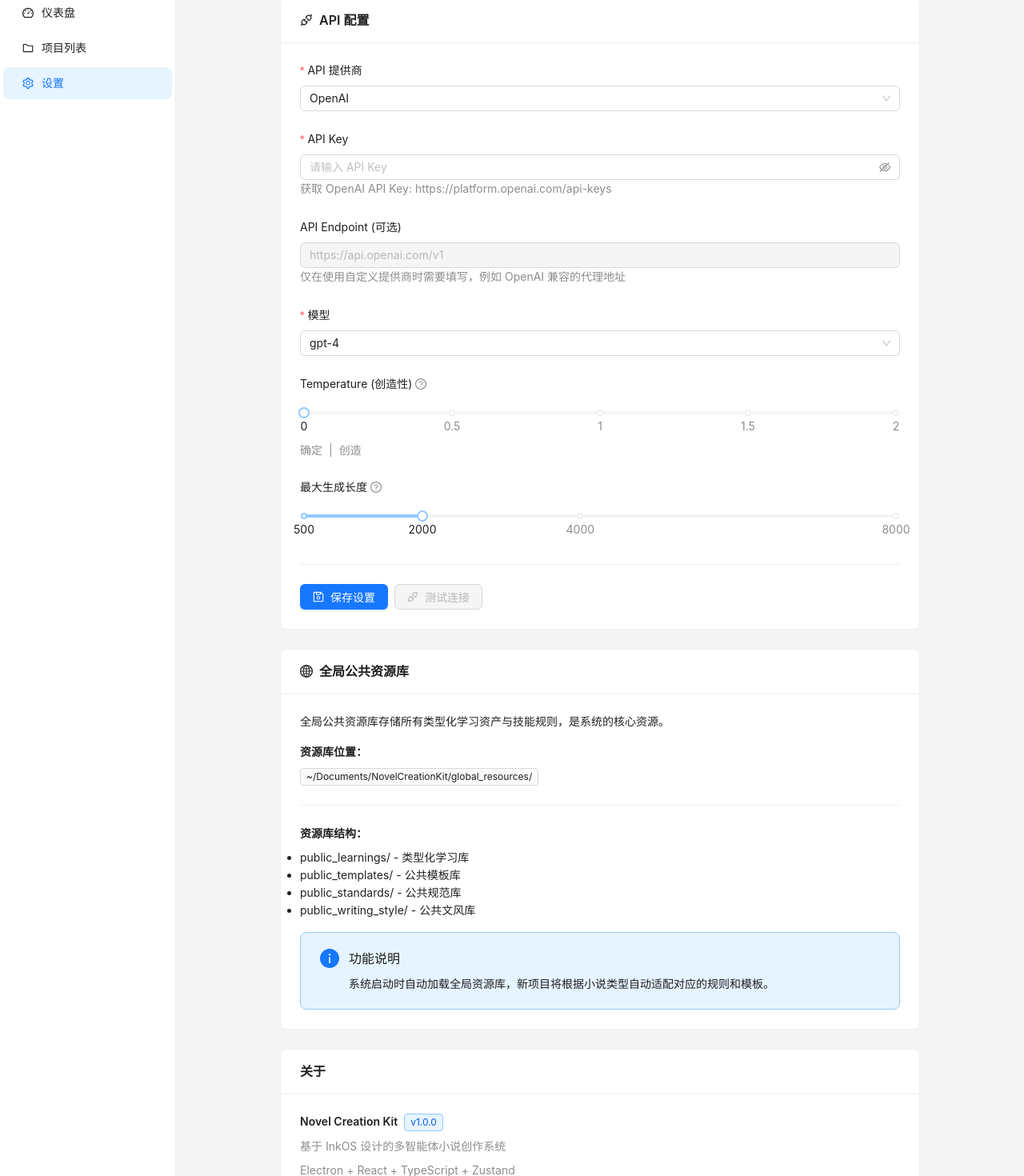
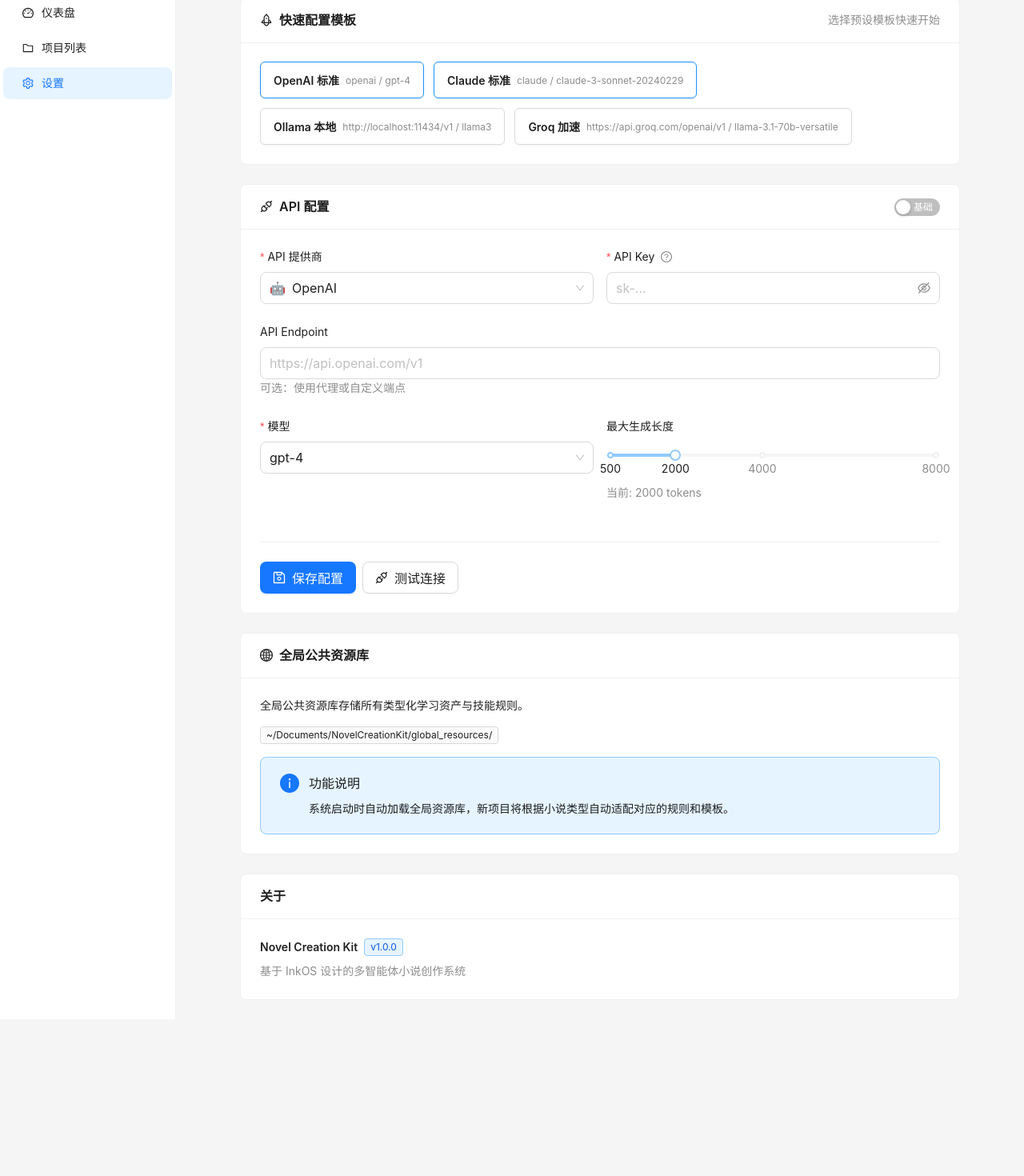
Before and after one commit to jiang237832960/novel-creation-kit-desktop, a React (Vite) app: page /#/settings in a window 1280 px wide. Shown: the part 80-1550 px from the top of the page at 80% size. After the commit the page ends 1354 px from the top, so only its background shows below. Built offline with nearby package versions, Linux system fonts and the light colour scheme.

Commit message:
refactor: 优化自定义模型API配置界面
- 添加快速配置模板（OpenAI/Claude/Ollama/Groq）
- 自定义API时支持自由输入模型名称
- 添加基础/高级模式切换
- 优化表单布局和视觉反馈
- 改进错误提示和帮助信息

```diff
--- a/src/pages/Settings.tsx
+++ b/src/pages/Settings.tsx
@@ -1,18 +1,35 @@
 import React from 'react';
-import { Card, Form, Input, Select, Slider, Switch, Button, Typography, Space, Divider, Tag, message, Alert } from 'antd';
-import { SaveOutlined, ApiOutlined, GlobalOutlined, InfoCircleOutlined, CheckCircleOutlined } from '@ant-design/icons';
+import { Card, Form, Input, Select, Slider, Button, Typography, Space, Divider, Tag, message, Alert, Collapse, InputNumber, Switch, Tooltip } from 'antd';
+import { SaveOutlined, ApiOutlined, GlobalOutlined, CheckCircleOutlined, CloseCircleOutlined, QuestionCircleOutlined, RocketOutlined } from '@ant-design/icons';
 import { useSettingsStore } from '../stores';
 import { llmService } from '../services/llm';
 import type { LLMConfig } from '../types';
 
 const { Title, Text, Paragraph } = Typography;
 const { Option } = Select;
+const { Panel } = Collapse;
+
+const PROVIDERS = [
+  { value: 'openai', label: 'OpenAI', icon: '🤖', models: ['gpt-4', 'gpt-4-turbo', 'gpt-4o', 'gpt-3.5-turbo', 'gpt-3.5-turbo-16k'] },
+  { value: 'claude', label: 'Claude (Anthropic)', icon: '🧠', models: ['claude-3-opus-20240229', 'claude-3-sonnet-20240229', 'claude-3-5-sonnet-20241022', 'claude-2.1'] },
+  { value: 'custom', label: '自定义 API', icon: '⚙️', models: [] },
+];
+
+const PRESET_TEMPLATES = [
+  { name: 'OpenAI 标准', provider: 'openai', endpoint: '', model: 'gpt-4', temperature: 0.7, maxTokens: 2000 },
+  { name: 'Claude 标准', provider: 'claude', endpoint: '', model: 'claude-3-sonnet-20240229', temperature: 0.7, maxTokens: 2000 },
+  { name: 'Ollama 本地', provider: 'custom', endpoint: 'http://localhost:11434/v1', model: 'llama3', temperature: 0.7, maxTokens: 2000 },
+  { name: 'Groq 加速', provider: 'custom', endpoint: 'https://api.groq.com/openai/v1', model: 'llama-3.1-70b-versatile', temperature: 0.7, maxTokens: 2000 },
+];
 
 const Settings: React.FC = () => {
   const { llmConfig, setLlmConfig } = useSettingsStore();
   const [form] = Form.useForm();
   const [saving, setSaving] = React.useState(false);
   const [testStatus, setTestStatus] = React.useState<'idle' | 'testing' | 'success' | 'failed'>('idle');
+  const [showAdvanced, setShowAdvanced] = React.useState(false);
+
+  const currentProvider = PROVIDERS.find(p => p.value === llmConfig.provider) || PROVIDERS[0];
 
   const handleSave = async () => {
     try {
@@ -20,7 +37,7 @@ const Settings: React.FC = () => {
       const values = await form.validateFields();
       setLlmConfig(values);
       llmService.setConfig(values);
-      message.success('设置保存成功');
+      message.success('设置已保存');
     } catch (error) {
       console.error('保存失败:', error);
     } finally {
@@ -36,12 +53,12 @@ const Settings: React.FC = () => {
       llmService.setConfig(tempConfig);
 
       const response = await llmService.sendMessage([
-        { role: 'user', content: 'Hello, please respond with just "OK" to test the connection.' }
+        { role: 'user', content: 'Hi' }
       ]);
 
       if (response.success) {
         setTestStatus('success');
-        message.success('API 连接测试成功');
+        message.success('API 连接成功！');
       } else {
         setTestStatus('failed');
         message.error(`连接失败: ${response.error}`);
@@ -52,14 +69,59 @@ const Settings: React.FC = () => {
     }
   };
 
-  const availableModels = llmService.getAvailableModels();
-  const isConfigured = llmConfig.apiKey && llmConfig.apiKey.length > 0;
+  const handleProviderChange = (value: string) => {
+    const provider = PROVIDERS.find(p => p.value === value);
+    if (provider && provider.models.length > 0) {
+      form.setFieldsValue({ model: provider.models[0] });
+    }
+    setTestStatus('idle');
+  };
+
+  const handleTemplateSelect = (template: typeof PRESET_TEMPLATES[0]) => {
+    form.setFieldsValue(template);
+    setLlmConfig(template);
+    llmService.setConfig(template);
+    message.success(`已加载模板: ${template.name}`);
+  };
+
+  const isCustomProvider = llmConfig.provider === 'custom';
 
   return (
-    <div style={{ maxWidth: 800, margin: '0 auto' }}>
+    <div style={{ maxWidth: 900, margin: '0 auto' }}>
       <Title level={2}>设置</Title>
 
       <Space direction="vertical" style={{ width: '100%' }} size="large">
+
+        <Card
+          title={
+            <Space>
+              <RocketOutlined />
+              <span>快速配置模板</span>
+            </Space>
+          }
+          extra={<Text type="secondary">选择预设模板快速开始</Text>}
+        >
+          <div style={{ display: 'flex', gap: 12, flexWrap: 'wrap' }}>
+            {PRESET_TEMPLATES.map((template) => (
+              <Button
+                key={template.name}
+                onClick={() => handleTemplateSelect(template)}
+                style={{
+                  height: 'auto',
+                  padding: '12px 16px',
+                  textAlign: 'left',
+                  borderColor: llmConfig.endpoint === template.endpoint ? '#1890ff' : undefined,
+                }}
+              >
+                <div style={{ fontWeight: 600 }}>{template.name}</div>
+                <div style={{ fontSize: 12, color: '#8c8c8c' }}>
+                  {template.provider === 'custom' ? template.endpoint : template.provider} / {template.model}
+                </div>
+              </Button>
+            ))}
+          </div>
+        </Card>
+
         <Card
           title={
             <Space>
@@ -67,132 +129,199 @@ const Settings: React.FC = () => {
               <span>API 配置</span>
             </Space>
           }
+          extra={
+            <Switch checked={showAdvanced} onChange={setShowAdvanced} checkedChildren="高级" unCheckedChildren="基础" />
+          }
         >
           <Form
             form={form}
             layout="vertical"
             initialValues={llmConfig}
           >
+            <div style={{ display: 'grid', gridTemplateColumns: '1fr 1fr', gap: 16 }}>
               <Form.Item
                 name="provider"
                 label="API 提供商"
-              rules={[{ required: true, message: '请选择 API 提供商' }]}
+                rules={[{ required: true, message: '请选择提供商' }]}
               >
                 <Select
-                placeholder="请选择"
-                onChange={() => setTestStatus('idle')}
+                  placeholder="选择 API 提供商"
+                  onChange={handleProviderChange}
+                  size="large"
                 >
-                <Option value="openai">OpenAI</Option>
-                <Option value="claude">Claude (Anthropic)</Option>
-                <Option value="custom">自定义</Option>
+                  {PROVIDERS.map((p) => (
+                    <Option key={p.value} value={p.value}>
+                      <Space>
+                        <span>{p.icon}</span>
+                        <span>{p.label}</span>
+                      </Space>
+                    </Option>
+                  ))}
                 </Select>
               </Form.Item>
 
               <Form.Item
                 name="apiKey"
-              label="API Key"
+                label={
+                  <Space>
+                    API Key
+                    <Tooltip title="在对应平台的控制台获取 API Key">
+                      <QuestionCircleOutlined style={{ color: '#8c8c8c' }} />
+                    </Tooltip>
+                  </Space>
+                }
                 rules={[{ required: true, message: '请输入 API Key' }]}
-              extra={
-                <Text type="secondary">
-                  {llmConfig.provider === 'openai' && '获取 OpenAI API Key: https://platform.openai.com/api-keys'}
-                  {llmConfig.provider === 'claude' && '获取 Claude API Key: https://console.anthropic.com/settings/keys'}
-                  {llmConfig.provider === 'custom' && '请输入您的自定义 API 服务密钥'}
-                </Text>
-              }
               >
                 <Input.Password
-                placeholder="请输入 API Key"
+                  placeholder="sk-..."
+                  size="large"
                   onChange={() => setTestStatus('idle')}
                 />
               </Form.Item>
+            </div>
 
             <Form.Item
               name="endpoint"
-              label="API Endpoint (可选)"
-              extra="仅在使用自定义提供商时需要填写，例如 OpenAI 兼容的代理地址"
+              label={
+                <Space>
+                  API Endpoint
+                  {isCustomProvider && <Tag color="orange">必填</Tag>}
+                </Space>
+              }
+              extra={
+                isCustomProvider
+                  ? '输入你的 API 端点地址，例如 OpenAI 兼容接口'
+                  : '可选：使用代理或自定义端点'
+              }
+              rules={isCustomProvider ? [{ required: true, message: '自定义 API 必须填写端点' }] : []}
             >
               <Input
-                placeholder="https://api.openai.com/v1"
-                disabled={llmConfig.provider !== 'custom'}
+                placeholder={currentProvider.value === 'openai' ? 'https://api.openai.com/v1' : 'http://localhost:11434/v1'}
+                size="large"
               />
             </Form.Item>
 
+            <div style={{ display: 'grid', gridTemplateColumns: isCustomProvider ? '1fr' : '1fr 1fr', gap: 16 }}>
               <Form.Item
                 name="model"
                 label="模型"
-              rules={[{ required: true, message: '请选择模型' }]}
+                rules={[{ required: true, message: '请选择或输入模型' }]}
               >
+                {isCustomProvider ? (
+                  <Input
+                    placeholder="输入模型名称，如 llama3、qwen、gpt-4"
+                    size="large"
+                  />
+                ) : (
                   <Select
-                placeholder="请选择模型"
+                    placeholder="选择模型"
                     showSearch
+                    size="large"
                     filterOption={(input, option) =>
                       (option?.children as unknown as string)?.toLowerCase().includes(input.toLowerCase())
                     }
                   >
-                {availableModels.map((model) => (
+                    {currentProvider.models.map((model) => (
                       <Option key={model} value={model}>{model}</Option>
                     ))}
                   </Select>
+                )}
               </Form.Item>
 
-            <Form.Item
-              name="temperature"
-              label="Temperature (创造性)"
-              tooltip="控制输出的随机性。较低的值更确定性，较高的值更有创造性但可能不稳定"
-            >
-              <Slider
-                min={0}
-                max={2}
-                step={0.1}
-                marks={{ 0: '0', 0.5: '0.5', 1: '1', 1.5: '1.5', 2: '2' }}
-              />
-              <Space>
-                <Text type="secondary">确定</Text>
-                <Text type="secondary">|</Text>
-                <Text type="secondary">创造</Text>
-              </Space>
-            </Form.Item>
-
+              {!isCustomProvider && (
                 <Form.Item
                   name="maxTokens"
                   label="最大生成长度"
-              tooltip="单次生成的最大 token 数量"
+                  extra={`当前: ${llmConfig.maxTokens || 2000} tokens`}
                 >
                   <Slider
                     min={500}
                     max={8000}
                     step={100}
+                    value={llmConfig.maxTokens || 2000}
+                    onChange={(value) => form.setFieldValue('maxTokens', value)}
                     marks={{ 500: '500', 2000: '2000', 4000: '4000', 8000: '8000' }}
                   />
                 </Form.Item>
+              )}
+            </div>
+
+            {showAdvanced && (
+              <Collapse ghost style={{ marginTop: 16 }}>
+                <Panel header="高级配置" key="advanced">
+                  <Form.Item
+                    name="temperature"
+                    label={
+                      <Space>
+                        Temperature (创造性)
+                        <Tooltip title="控制输出的随机性。0.0 更确定，1.0 更有创造性">
+                          <QuestionCircleOutlined style={{ color: '#8c8c8c' }} />
+                        </Tooltip>
+                      </Space>
+                    }
+                  >
+                    <div style={{ display: 'flex', alignItems: 'center', gap: 16 }}>
+                      <Slider
+                        min={0}
+                        max={2}
+                        step={0.1}
+                        value={llmConfig.temperature ?? 0.7}
+                        onChange={(value) => form.setFieldValue('temperature', value)}
+                        marks={{ 0: '0', 0.5: '0.5', 1: '1.0', 1.5: '1.5', 2: '2.0' }}
+                        style={{ flex: 1 }}
+                      />
+                      <Tag>{llmConfig.temperature ?? 0.7}</Tag>
+                    </div>
+                  </Form.Item>
+
+                  {isCustomProvider && (
+                    <Form.Item
+                      name="maxTokens"
+                      label="最大生成长度"
+                    >
+                      <InputNumber
+                        min={100}
+                        max={128000}
+                        step={100}
+                        value={llmConfig.maxTokens || 2000}
+                        onChange={(value) => form.setFieldValue('maxTokens', value || 2000)}
+                        style={{ width: '100%' }}
+                        addonAfter="tokens"
+                      />
+                    </Form.Item>
+                  )}
+                </Panel>
+              </Collapse>
+            )}
           </Form>
 
           <Divider />
 
-          <Space>
+          <Space wrap>
             <Button
               type="primary"
               icon={<SaveOutlined />}
               onClick={handleSave}
               loading={saving}
+              size="large"
             >
-              保存设置
+              保存配置
             </Button>
             <Button
               icon={<ApiOutlined />}
               onClick={handleTestConnection}
               loading={testStatus === 'testing'}
-              disabled={!isConfigured}
+              size="large"
             >
               测试连接
             </Button>
             {testStatus === 'success' && (
-              <Tag icon={<CheckCircleOutlined />} color="success">
+              <Tag icon={<CheckCircleOutlined />} color="success" style={{ fontSize: 14, padding: '4px 12px' }}>
                 连接成功
               </Tag>
             )}
             {testStatus === 'failed' && (
-              <Tag icon={<InfoCircleOutlined />} color="error">
+              <Tag icon={<CloseCircleOutlined />} color="error" style={{ fontSize: 14, padding: '4px 12px' }}>
                 连接失败
               </Tag>
             )}
@@ -208,25 +337,10 @@ const Settings: React.FC = () => {
           }
         >
           <Paragraph>
-            全局公共资源库存储所有类型化学习资产与技能规则，是系统的核心资源。
+            全局公共资源库存储所有类型化学习资产与技能规则。
           </Paragraph>
 
-          <div style={{ marginTop: 16 }}>
-            <Text strong>资源库位置：</Text>
-            <div style={{ marginTop: 8 }}>
           <Tag>~/Documents/NovelCreationKit/global_resources/</Tag>
-            </div>
-          </div>
-
-          <Divider />
-
-          <Text strong>资源库结构：</Text>
-          <ul style={{ marginTop: 8 }}>
-            <li><Text>public_learnings/ - 类型化学习库</Text></li>
-            <li><Text>public_templates/ - 公共模板库</Text></li>
-            <li><Text>public_standards/ - 公共规范库</Text></li>
-            <li><Text>public_writing_style/ - 公共文风库</Text></li>
-          </ul>
 
           <Alert
             message="功能说明"
@@ -239,23 +353,11 @@ const Settings: React.FC = () => {
 
         <Card title="关于">
           <Space direction="vertical">
-            <div>
+            <Space>
               <Text strong>Novel Creation Kit</Text>
-              <Tag color="blue" style={{ marginLeft: 8 }}>v1.0.0</Tag>
-            </div>
+              <Tag color="blue">v1.0.0</Tag>
+            </Space>
             <Text type="secondary">基于 InkOS 设计的多智能体小说创作系统</Text>
-            <Text type="secondary">Electron + React + TypeScript + Zustand</Text>
-            <Divider />
-            <Text type="secondary" style={{ fontSize: 12 }}>
-              核心特性：
-            </Text>
-            <ul style={{ marginTop: 4 }}>
-              <li><Text type="secondary" style={{ fontSize: 12 }}>9-Agent 协作工作流</Text></li>
-              <li><Text type="secondary" style={{ fontSize: 12 }}>7 个 Truth Files 管理</Text></li>
-              <li><Text type="secondary" style={{ fontSize: 12 }}>11 条硬规则实时检查</Text></li>
-              <li><Text type="secondary" style={{ fontSize: 12 }}>33 维度审计系统</Text></li>
-              <li><Text type="secondary" style={{ fontSize: 12 }}>多 API 支持 (OpenAI / Claude)</Text></li>
-            </ul>
           </Space>
         </Card>
       </Space>
```
Lines whose indentation alone changed are shown as unchanged.
